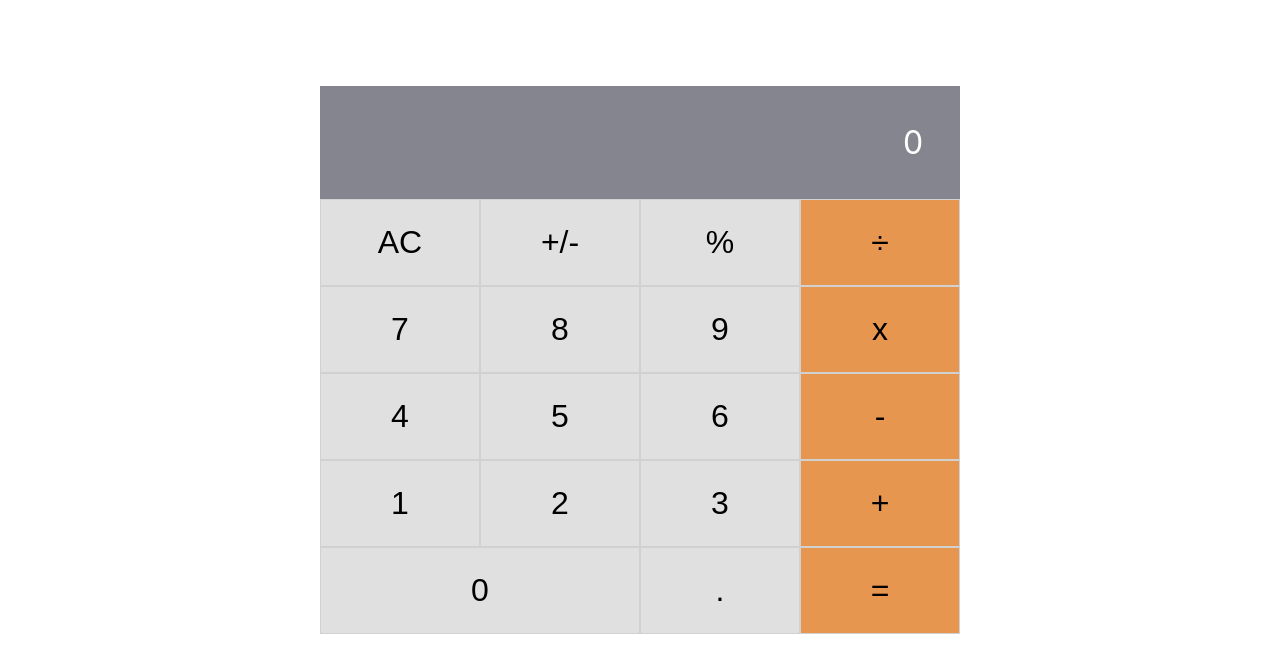
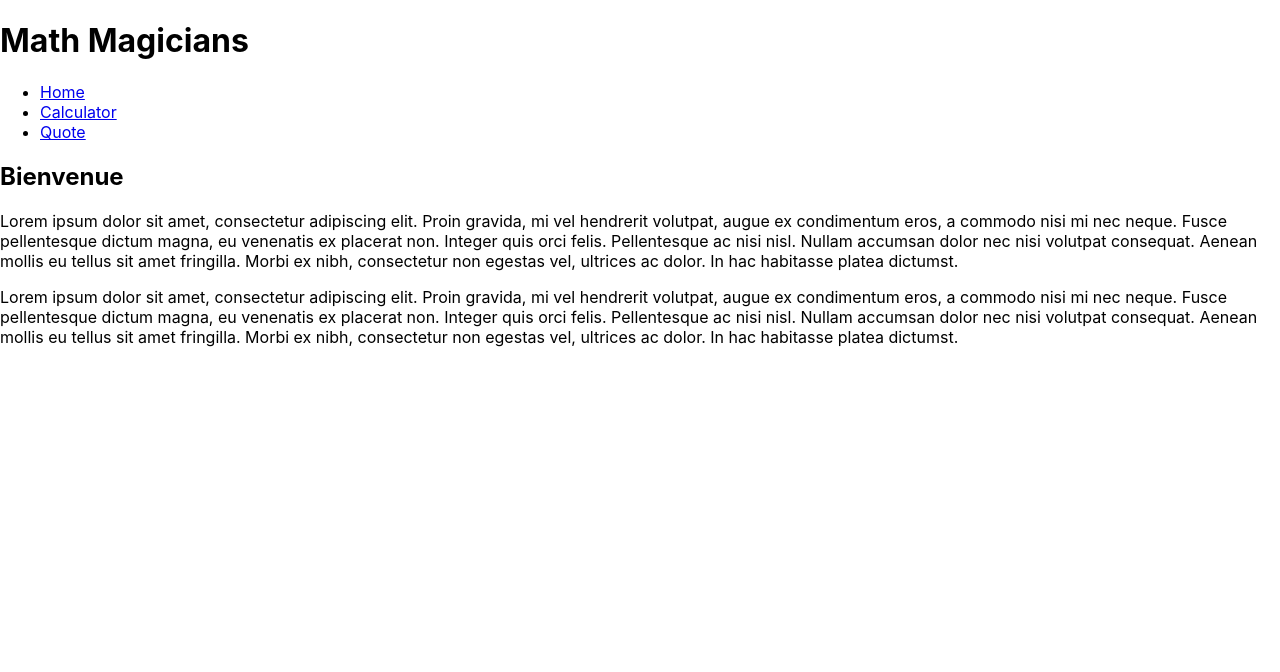
Before and after one commit to krisbobo/maths-magicians, a React (Create React App) app: page / in a window 1280 px wide. Shown: the top 672 px of the page. Built offline with nearby package versions, Linux system fonts and the light colour scheme.

Commit message:
Add function with all routes

```diff
--- a/src/App.js
+++ b/src/App.js
@@ -1,20 +1,22 @@
-import { Component } from 'react';
-import './App.css';
-import Calculator from './components/Calculator';
+import React from 'react';
+import './index.css';
+import { Routes, Route } from 'react-router-dom';
+import Header from './components/header';
+import Math from './pages/Calc';
+import Quote from './pages/Quote';
+import Home from './pages/Home';
 
-class App extends Component {
-  constructor(props) {
-    super(props);
-    this.state = {};
-  }
-
-  render() {
-    return (
-      <div className="myApp">
-        <Calculator />
-      </div>
-    );
-  }
-}
+const App = () => (
+  <>
+    <Header />
+    <div className="container">
+      <Routes>
+        <Route exact path="/" element={<Home />} />
+        <Route exact path="/calculator" element={<Math />} />
+        <Route exact path="/quote" element={<Quote />} />
+      </Routes>
+    </div>
+  </>
+);
 
 export default App;
```
